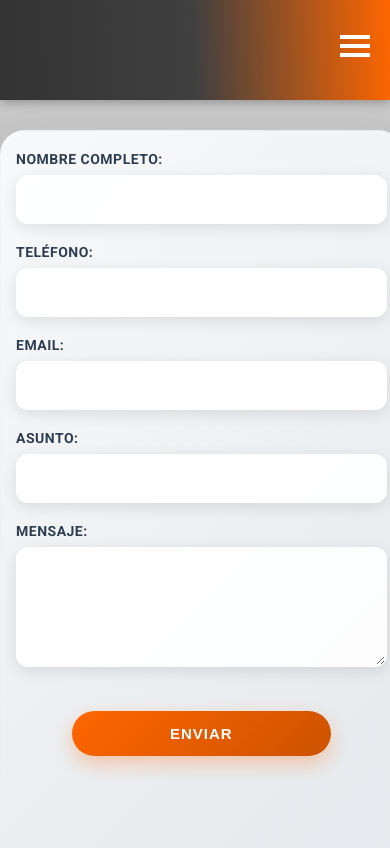
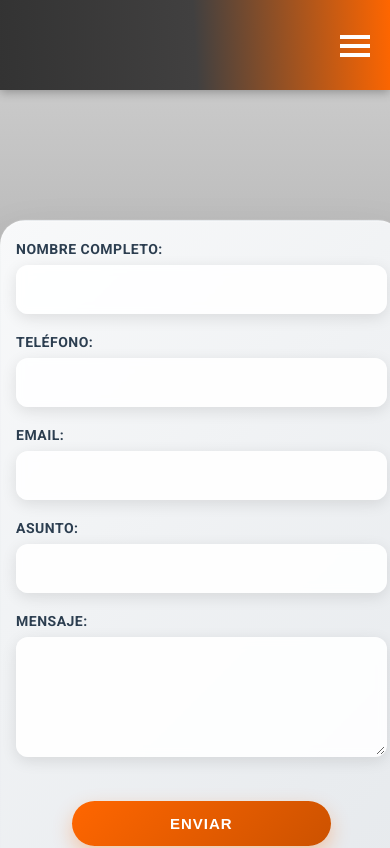
Before and after one commit to blackeagledhs/portfolio-vue, a Vue app: page /portfolio-vue/contact in a window 390 px wide. Shown: the top 848 px of the page. Built offline with nearby package versions, Linux system fonts and the light colour scheme; a web font is replaced by a local one.

Commit message:
Change on Topbar.vue for best view on movil layout

```diff
--- a/src/components/Topbar.vue
+++ b/src/components/Topbar.vue
@@ -32,7 +32,7 @@
 </template>
 
 <script setup>
-import { ref } from 'vue';
+import { ref, onMounted, onUnmounted } from 'vue';
 
 const isMenuOpen = ref(false);
 
@@ -58,6 +58,31 @@ const toggleMenu = () => {
 const closeMenu = () => {
   isMenuOpen.value = false;
 };
+
+// Función para aplicar el padding-top al body
+const updateBodyPadding = () => {
+  const topbar = document.querySelector('.topbar');
+  if (topbar) {
+    const topbarHeight = topbar.offsetHeight;
+    document.body.style.paddingTop = `${topbarHeight}px`;
+  }
+};
+
+onMounted(() => {
+  // Aplicar padding inicial
+  updateBodyPadding();
+
+  // Actualizar padding cuando cambie el tamaño de ventana
+  window.addEventListener('resize', updateBodyPadding);
+});
+
+onUnmounted(() => {
+  // Limpiar el event listener
+  window.removeEventListener('resize', updateBodyPadding);
+
+  // Opcional: remover el padding del body
+  document.body.style.paddingTop = '';
+});
 </script>
 
 <style scoped>
@@ -71,6 +96,8 @@ const closeMenu = () => {
   background: linear-gradient(87deg, #333, #414040, #ff6600);
   box-shadow: 0 2px 10px rgba(0, 0, 0, 0.3);
   padding: 15px 0;
+  /* Altura mínima para cálculos consistentes */
+  min-height: 70px;
 }
 
 .topbar-container {
@@ -153,24 +180,27 @@ const closeMenu = () => {
 
 /* Estilos para móvil */
 @media (max-width: 768px) {
-
   .topbar-container {
     padding-right: 20px;
   }
+
   .topbar {
-    height: 70px;
+    min-height: 70px;
+    padding: 10px 0;
   }
 
   .topbar nav ul {
     flex-direction: column;
     align-items: flex-start;
-    padding: 60px 0 20px;
+    padding: 80px 0 20px; /* Más padding superior para evitar solapamiento */
     display: none;
     position: absolute;
     top: 0;
     left: 0;
     background: linear-gradient(87deg, #333, #414040, #ff6600);
     width: 100%;
+    /* Altura mínima para el menú desplegable */
+    min-height: 100vh;
   }
 
   .topbar nav ul.active {
@@ -186,9 +216,10 @@ const closeMenu = () => {
   .topbar nav ul li:last-child {
     margin-right: 0;
   }
+
   .topbar nav ul li a {
     font-size: 16px;
-    padding: 10px 20px;
+    padding: 15px 20px; /* Más padding para mejor usabilidad táctil */
     border: 1px solid #ff6600;
     margin-left: 8px;
     transform: skew(0);
@@ -213,7 +244,7 @@ const closeMenu = () => {
     width: 30px;
     height: 30px;
     position: absolute;
-    top: 15px;
+    top: 20px; /* Centrado mejor en móvil */
     right: 20px;
     z-index: 1001;
   }
@@ -238,4 +269,11 @@ const closeMenu = () => {
     transform: rotate(-45deg) translate(5px, -5px);
   }
 }
+
+/* Hamburger oculto en desktop */
+@media (min-width: 769px) {
+  .hamburger {
+    display: none;
+  }
+}
 </style>
```
